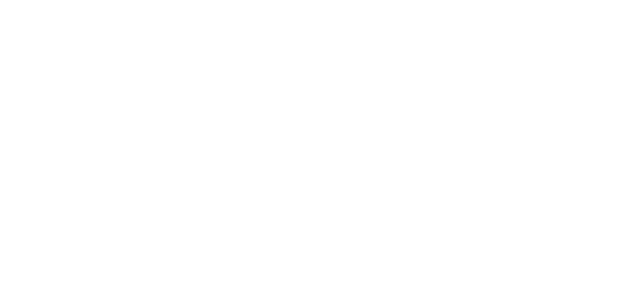
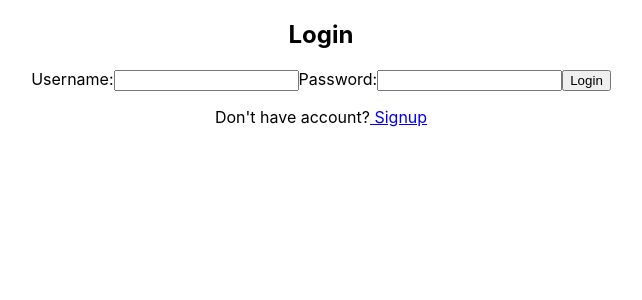
Before and after one commit to South-Connection/music-hub-client, a React (Create React App) app: page / in a window 1280 px wide. Shown: the top 300 px of the page, without its empty margins (319-961 px from the left). Built offline with nearby package versions, Linux system fonts and the light colour scheme; no server answers.

Commit message:
changing auth components/ debugging/ login and signup now working

```diff
--- a/src/App.js
+++ b/src/App.js
@@ -5,19 +5,58 @@
 
 import AddPlaylist from './components/playlists/AddPlaylist';
 // import Navbar from './components/navbar/Navbar';
-// import authService from './components/auth/auth-service';
+import authService from './components/auth/auth-service';
 import Signup from './components/auth/Signup';
+import Login from './components/auth/Login';
 
 
 class App extends Component{
+//adding state in order to keep track of user
+  state = {
+    isLoggedIn: false,
+    user: null
+  };
+
+  getTheUser = (userObj, loggedIn) => {
+    this.setState({
+      user: userObj,
+      isLoggedIn: loggedIn
+    });
+  };
+
+  //function to let user still be logged in, even is reload page
+  fetchUser = () => {
+    if (this.state.user === null) {
+      authService
+        .loggedin()
+        .then(data => {
+          this.setState({
+            user: data,
+            isLoggedIn: true
+          });
+        })
+        .catch(err => {
+          this.setState({
+            user: null,
+            isLoggedIn: false
+          });
+        });
+    }
+  };
+
+  componentDidMount() {
+    this.fetchUser();
+  }
+
   render(){
   return (
     <div className="App">
     <Router>
     {/* <Navbar/> */}
     <Switch>
-      <Route exact path="/signup" component={Signup} />
-      <Route exact path="/playlists/create" component={AddPlaylist} />
+    <Route exact path="/signup" component={Signup} />
+    <Route exact path="/" render={props => <Login {...props} getUser={this.getTheUser} />} />
+    <Route exact path="/playlists/create" component={AddPlaylist} />
     </Switch>
     </Router>
     </div>
--- /dev/null
+++ b/src/components/auth/Login.js
@@ -0,0 +1,55 @@
+import React, { Component } from 'react';
+import authService from './auth-service';
+import { Link } from 'react-router-dom';
+
+class Login extends Component {
+    state = { username: '', password: '' };
+
+    handleFormSubmit = event => {
+      event.preventDefault();
+      const { username, password } = this.state;
+
+      authService
+        .login(username, password)
+        .then(response => {
+            //clear the form
+          this.setState({ username: '', password: '' });
+          //calling the method through  prop that we are sending from mother comp
+          this.props.getUser(response, true);
+        })
+        .catch(error => console.log(error));
+    };
+
+    handleChange = event => {
+      const { name, value } = event.target;
+      this.setState({ [name]: value });
+    };
+
+    render() {
+      return (
+        <div>
+        <h2>Login</h2>
+          <form onSubmit={this.handleFormSubmit}>
+            <label>
+              Username:
+              <input type="text" name="username" value={this.state.username} onChange={this.handleChange} />
+            </label>
+
+            <label>
+              Password:
+              <input type="password" name="password" value={this.state.password} onChange={this.handleChange} />
+            </label>
+
+            <button type="submit"> Login </button>
+          </form>
+
+          <p>
+            Don't have account?
+            <Link to={'/signup'}> Signup</Link>
+          </p>
+        </div>
+      );
+    }
+  }
+
+  export default Login;
--- a/src/components/auth/Signup.js
+++ b/src/components/auth/Signup.js
@@ -30,6 +30,7 @@
   render(){
     return(
       <div>
+      <h2>Signup</h2>
         <form onSubmit={this.handleFormSubmit}>
           <label>
           Username:
--- a/src/components/auth/auth-service.js
+++ b/src/components/auth/auth-service.js
@@ -12,6 +12,17 @@
     return this.service.post('/signup', { username, password }).then(response => response.data);
   };
 
+  loggedin = () => {
+    return this.service.get('/loggedin').then(response => response.data);
+  };
+
+  login = (username, password) => {
+    return this.service.post('/login', { username, password }).then(response => response.data);
+  };
+
+  logout = () => {
+    return this.service.post('/logout', {}).then(response => response.data);
+  };
 }
 
 const authService = new AuthService();
```
